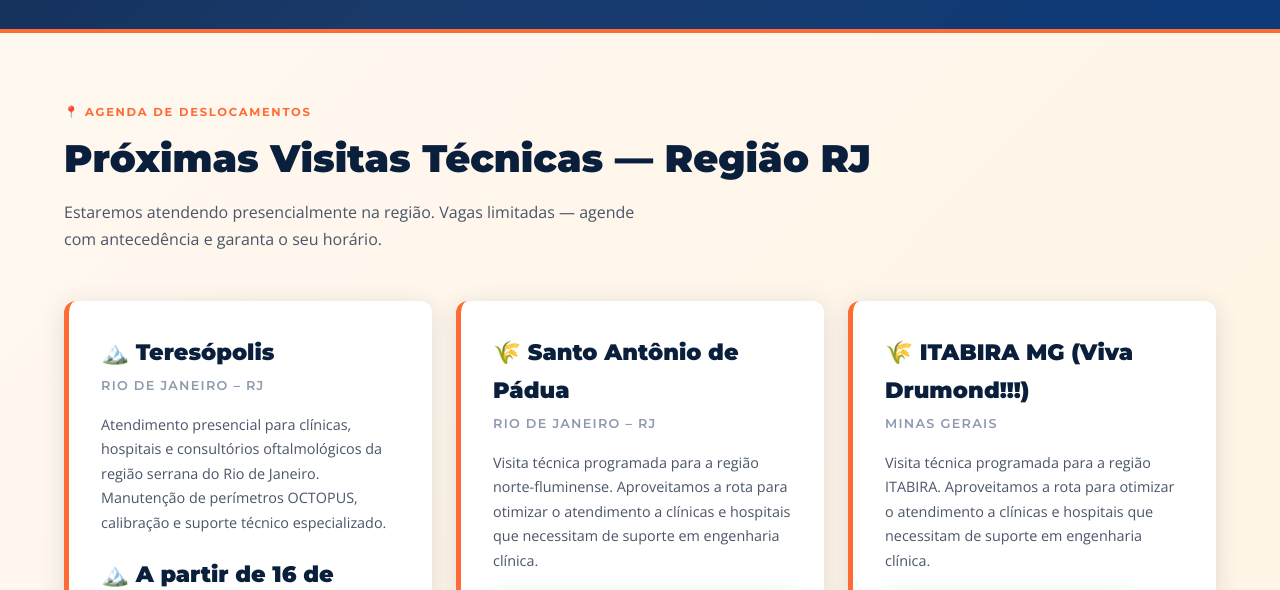
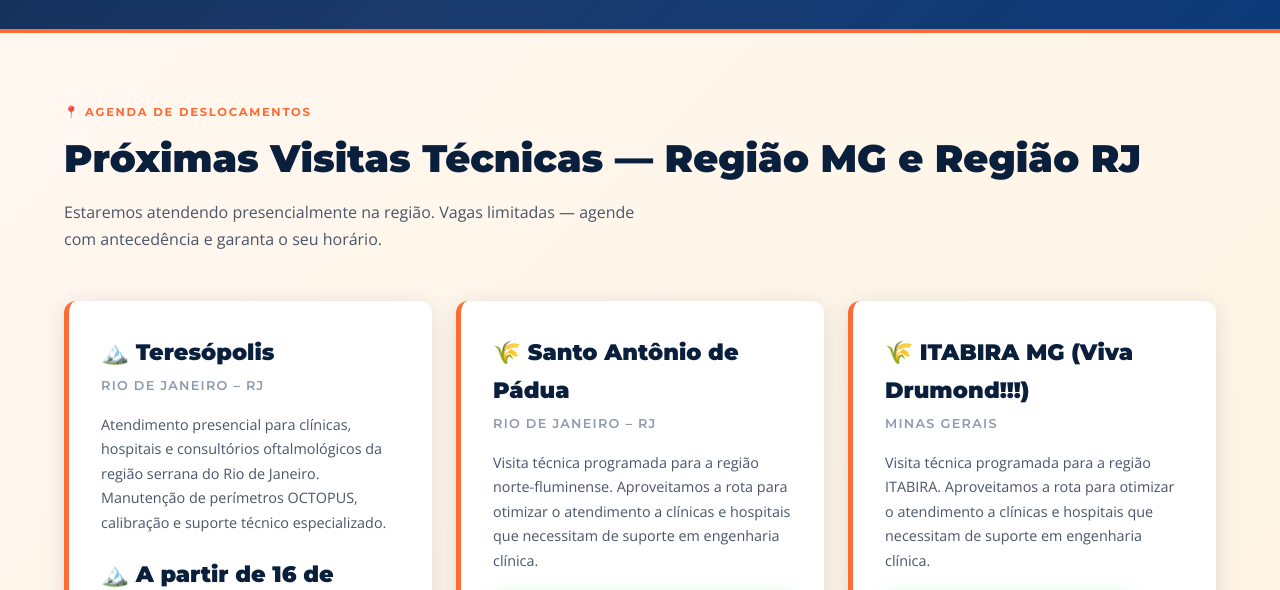
Before and after one commit to VISUALCAMPO/VISUALCAMPO, a plain HTML site: page index.html in a window 1280 px wide. Shown: the part 1540-2130 px from the top of the page. Drawn offline with nearby package versions, Linux system fonts and the light colour scheme.

Commit message:
Update section title for upcoming visits in travel section
ajustes de local mg rj

```diff
--- a/index.html
+++ b/index.html
@@ -1075,7 +1075,7 @@ que ocupa várias linhas
   <!-- ===== VIAGEM RJ ===== -->
   <section class="travel-section" id="viagens">
     <span class="section-label">📍 Agenda de Deslocamentos</span>
-    <h2 class="section-title">Próximas Visitas Técnicas — Região RJ</h2>
+    <h2 class="section-title">Próximas Visitas Técnicas — Região MG e Região RJ</h2>
     <p class="section-subtitle">Estaremos atendendo presencialmente na região. Vagas limitadas — agende com antecedência e garanta o seu horário.</p>
 
     <div class="travel-cards">
```
